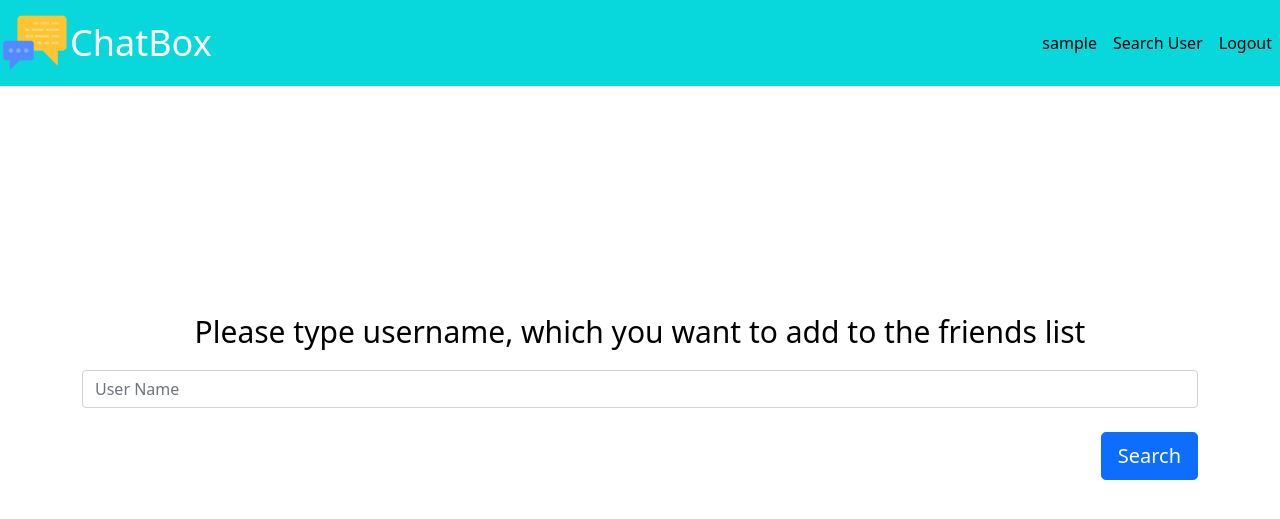
After one commit to mmiKky/Online-Chat-Application, a Flask app: page /search in a window 1280 px wide. The commit adds this page. Shown: the top 519 px of the page. Run offline with Flask 2, Linux system fonts and the light colour scheme; the visitor is signed in with stand-in values (Sample User, id 1); data comes from the database, SQL or seed files in the repository; some libraries are stand-ins or nearby versions.

Commit message:
added 'add friend' functionality

```diff
--- a/database/__init__.py
+++ b/database/__init__.py
@@ -8,7 +8,6 @@ from online_chat_app import app
 
 app.config['SQLALCHEMY_DATABASE_URI'] = 'sqlite:///../database/online_chat.db'
 db = SQLAlchemy(app)
-db.create_all()
 bcrypt = Bcrypt(app)    # encrypts passwords in database
 login_manager = LoginManager(app)
 login_manager.login_view = 'login_page'     # set log in page
--- a/database/models.py
+++ b/database/models.py
@@ -26,5 +26,7 @@ class User(db.Model, UserMixin):
         return bcrypt.check_password_hash(self.hashed_password, password)
 
 
-# class Friends(db.Model):
-#     id = db.Colum(db.Integer())
+class Friends(db.Model):
+    user_id = db.Column(db.Integer(), db.ForeignKey('user.id'), primary_key=True)
+    friend_id = db.Column(db.Integer(), db.ForeignKey('user.id'), primary_key=True)
+    message = db.Column(db.String())
--- a/online_chat_app/forms.py
+++ b/online_chat_app/forms.py
@@ -1,7 +1,12 @@
+import flask_login
 from flask_wtf import FlaskForm
 from wtforms import StringField, PasswordField, SubmitField
 from wtforms.validators import Length, EqualTo, Email, DataRequired, ValidationError
 from database.models import User
+import online_chat_app
+
+MIN_USERNAME_LENGTH = 3
+MAX_USERNAME_LENGTH = 30
 
 
 # represents registration panel; contains constraints
@@ -17,7 +22,8 @@ class RegisterForm(FlaskForm):
         if user:
             raise ValidationError('User with that email address already exists. Please try different email address.')
 
-    username = StringField(label='User Name:', validators=[Length(min=3, max=30), DataRequired()])
+    username = StringField(label='User Name:', validators=[Length(min=MIN_USERNAME_LENGTH, max=MAX_USERNAME_LENGTH),
+                                                           DataRequired()])
     email_address = StringField(label='Email address:', validators=[Email(), DataRequired()])
     password1 = PasswordField(label='Password:', validators=[Length(min=5), DataRequired()])
     password2 = PasswordField(label='Confirm Password:', validators=[EqualTo('password1'), DataRequired()])  # confirm password
@@ -29,3 +35,15 @@ class LoginForm(FlaskForm):
     username = StringField(label='User Name:', validators=[DataRequired()])
     password = PasswordField(label='Password:', validators=[DataRequired()])
     submit = SubmitField(label='Log in')
+
+
+# represent search user form; contains constraints
+class SearchFriendForm(FlaskForm):
+
+    def validate_username(self, username_to_check):
+        if online_chat_app.get_database_manager().check_if_friends(flask_login.current_user.username, username_to_check.data):
+            raise ValidationError('You are friends already.')
+
+    username = StringField(label='User Name:', validators=[Length(min=MIN_USERNAME_LENGTH, max=MAX_USERNAME_LENGTH),
+                                                           DataRequired()])
+    submit = SubmitField(label='Search')
--- a/online_chat_app/routes.py
+++ b/online_chat_app/routes.py
@@ -1,9 +1,10 @@
+import flask_login
 from flask import render_template, redirect, url_for, flash
 from flask_login import login_user, logout_user, login_required
 
 import online_chat_app
 from online_chat_app import app
-from online_chat_app.forms import RegisterForm, LoginForm
+from online_chat_app.forms import RegisterForm, LoginForm, SearchFriendForm
 from database.models import User
 
 PAGE_TITLE = 'ChatBox'
@@ -19,6 +20,30 @@ def welcome_page():
 @login_required
 def home_page():
     return render_template('home.html')
+
+
+@app.route('/search', methods=['GET', 'POST'])
+@login_required
+def search_friend_page():
+    form = SearchFriendForm()
+
+    if form.validate_on_submit():
+        user_friend = User.query.filter_by(username=form.username.data).first()
+
+        if user_friend:
+            if user_friend.username != flask_login.current_user.username:
+                database_manager = online_chat_app.get_database_manager()
+                database_manager.add_friend(flask_login.current_user, user_friend)
+                flash(f'User {user_friend.username} added to the friends list.', category='success')
+                return redirect(url_for('home_page'))
+            else:
+                flash(f'You are searching for yourself.', category='info')
+        else:
+            flash('User does not exists. Please make sure you typed user name correctly.', category='danger')
+    if form.errors != {}:   # some errors occurred
+        for err_msg in form.errors.values():
+            flash(f'Error occurred while searching user: {err_msg}', category='info')
+    return render_template('search_friend.html', page_title=PAGE_TITLE, form=form)
 
 
 @app.route('/login', methods=['GET', 'POST'])
--- a/online_chat_app/templates/base.html
+++ b/online_chat_app/templates/base.html
@@ -19,6 +19,9 @@
         .dropdown-menu a{
             color: grey !important;
             }
+        body{
+            color: white ! important;
+        }
     </style>
     {% block style %}
     {% endblock %}
@@ -26,7 +29,7 @@
   <body>
     <nav class="navbar navbar-expand-md navbar-dark" style="background-color: #08d8db">
       <img src="static/chat_icon_2.png">
-      <a class="navbar-brand" href="#" style="font-size:36px">ChatBox</a>
+      <a class="navbar-brand" href="{{ url_for('home_page') }}" style="font-size:36px">ChatBox</a>
       <button class="navbar-toggler" type="button" data-toggle="collapse" data-target="#navbarNav">
         <span class="navbar-toggler-icon"></span>
       </button>
@@ -34,6 +37,9 @@
         <ul class="navbar-nav ms-auto">
             <li class="nav-item active">
                 <a class="nav-link">{{ current_user.username }}</a>
+            </li>
+            <li class="nav-item active">
+                <a class="nav-link" href="{{ url_for('search_friend_page') }}">Search User</a>
             </li>
             <li class="nav-item active">
                 <a class="nav-link" href="{{ url_for('logout_page') }}">Logout</a>
@@ -72,9 +78,9 @@
     <script src="https://cdn.jsdelivr.net/npm/popper.js@1.16.1/dist/umd/popper.min.js" integrity="sha384-9/reFTGAW83EW2RDu2S0VKaIzap3H66lZH81PoYlFhbGU+6BZp6G7niu735Sk7lN" crossorigin="anonymous"></script>
     <script src="https://stackpath.bootstrapcdn.com/bootstrap/4.5.2/js/bootstrap.min.js" integrity="sha384-B4gt1jrGC7Jh4AgTPSdUtOBvfO8shuf57BaghqFfPlYxofvL8/KUEfYiJOMMV+rV" crossorigin="anonymous"></script>
   </body>
-  <style>
-    body {
-      color: white
-    }
-  </style>
+<!--  <style>-->
+<!--    body {-->
+<!--&lt;!&ndash;      color: white&ndash;&gt;-->
+<!--    }-->
+<!--  </style>-->
 </html>
--- /dev/null
+++ b/online_chat_app/templates/search_friend.html
@@ -0,0 +1,29 @@
+{% extends 'base.html' %}
+
+{% block title %}
+    Search - {{ page_title }}
+{% endblock %}
+
+{% block style %}
+
+{% endblock %}
+
+{% block content %}
+    <body class="text-center">
+        <div class="container" style="color: black">
+            <form method="POST" class="form-register">
+
+                <p style="margin-top: 20%; font-size:30px">Please type username, which you want to add to the friends list</p>
+                {{ form.csrf_token }}
+
+                {{ form.username(class="form-control", placeholder="User Name") }}
+
+                <br>
+                <div style="float: right">
+                    {{ form.submit(class="btn btn-lg btn-block btn-primary") }}
+                </div>
+                <br>
+            </form>
+        </div>
+    </body>
+{% endblock %}
```
Also changed, not shown: database/database_manager.py (+26 -4 lines).
